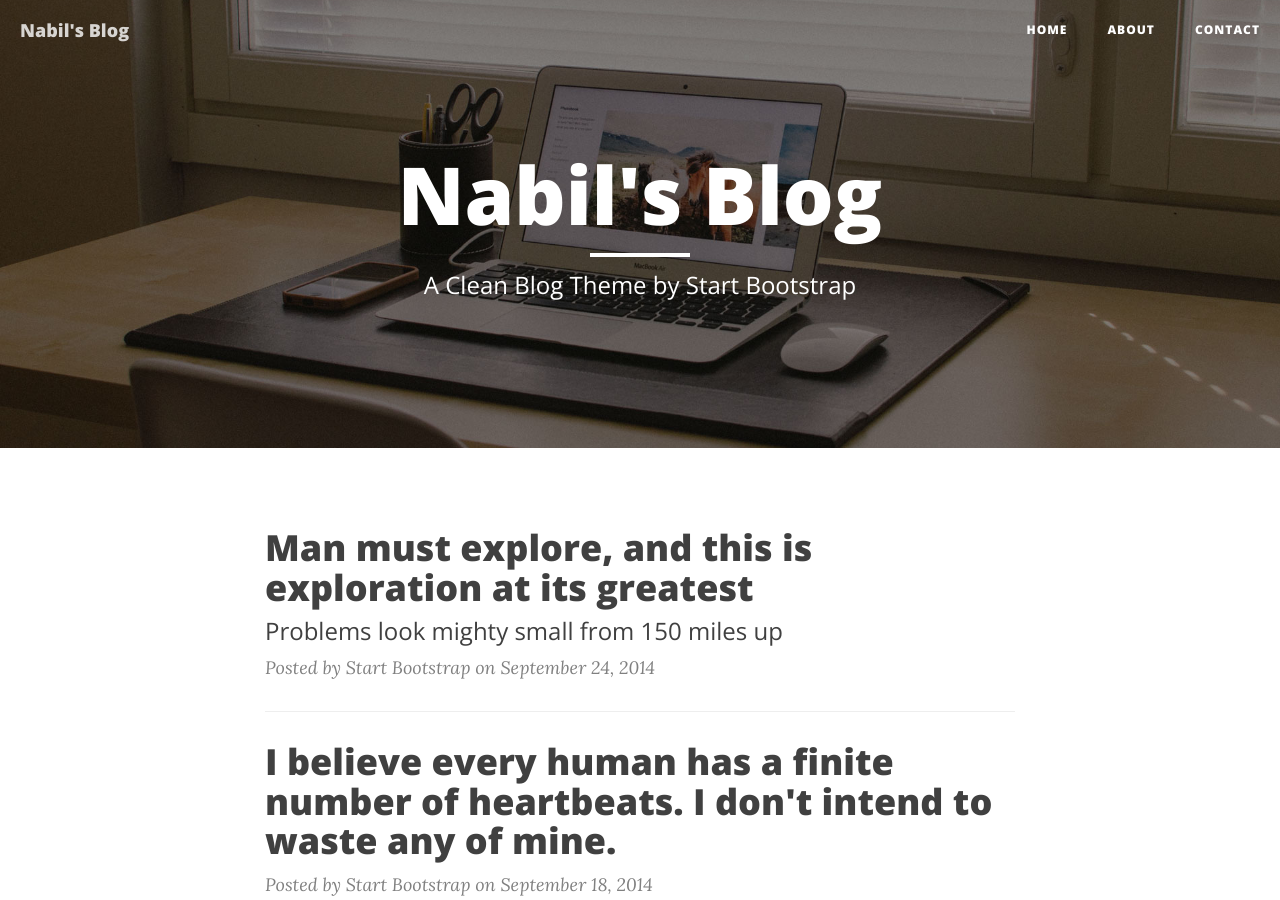
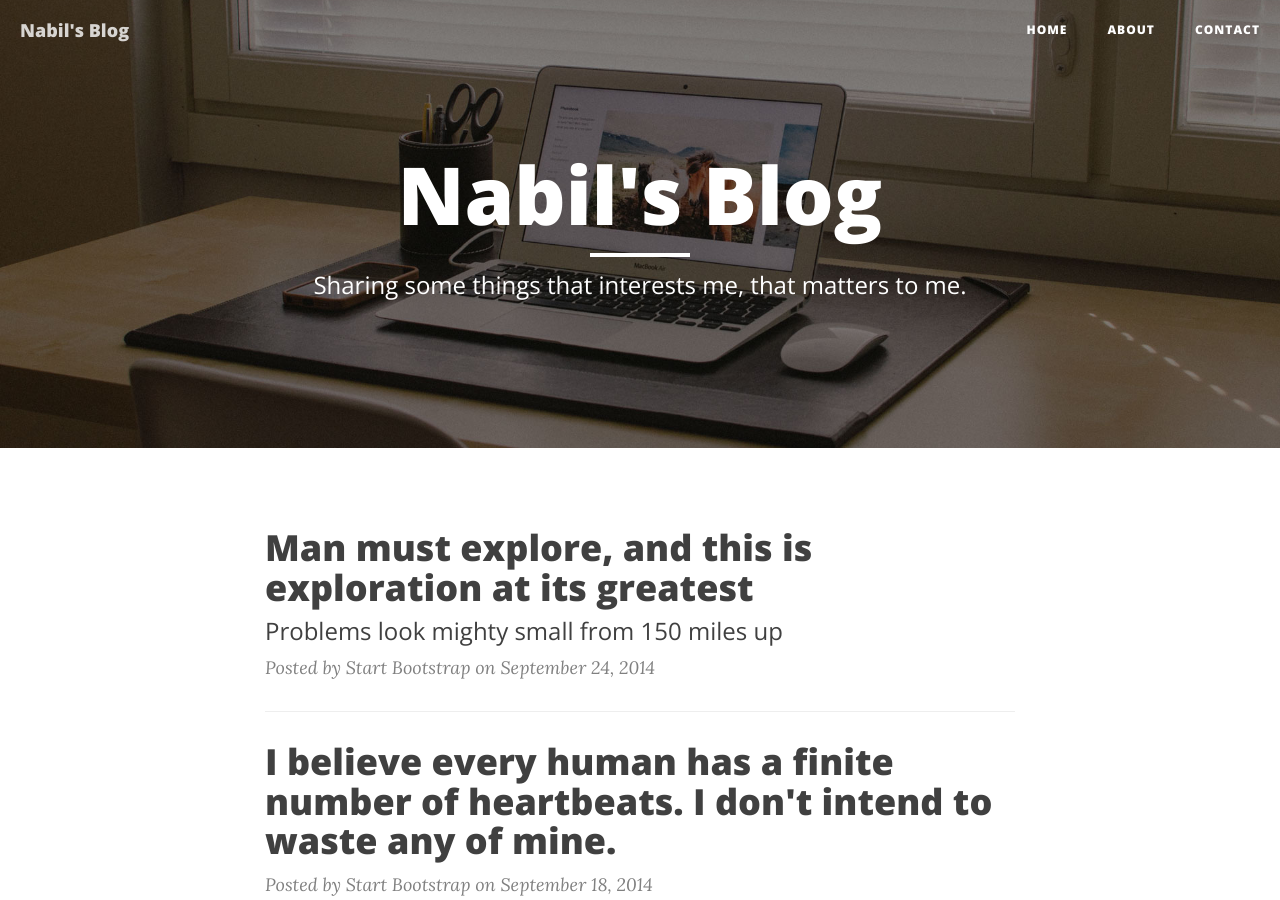
Before and after one commit to nabilbouab/nabilbouab.github.io, a Jekyll site: the page built from index.html, in a window 1280 px wide and 900 px high. Built offline with Jekyll 4.4.1, drawn with Linux system fonts in a browser that asks for light colours; nearby versions of some CDN libraries; the list of posts is cut into pages by our own code.

Commit message:
first commit

```diff
--- a/index.html
+++ b/index.html
@@ -1,6 +1,6 @@
 ---
 layout: page
-description: "A Clean Blog Theme by Start Bootstrap"
+description: "Sharing some things that interests me, that matters to me."
 ---
 
 {% for post in paginator.posts %}
```
